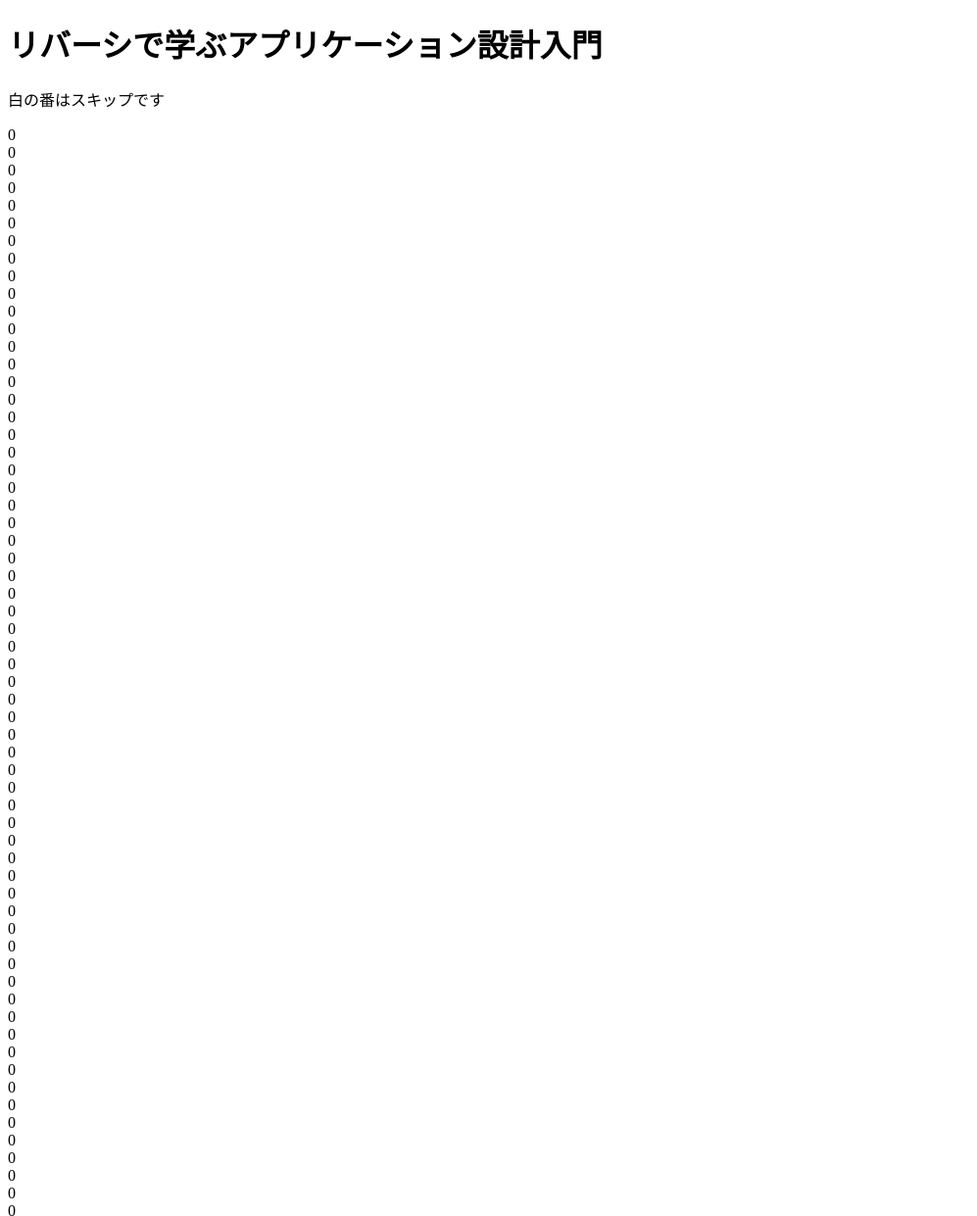
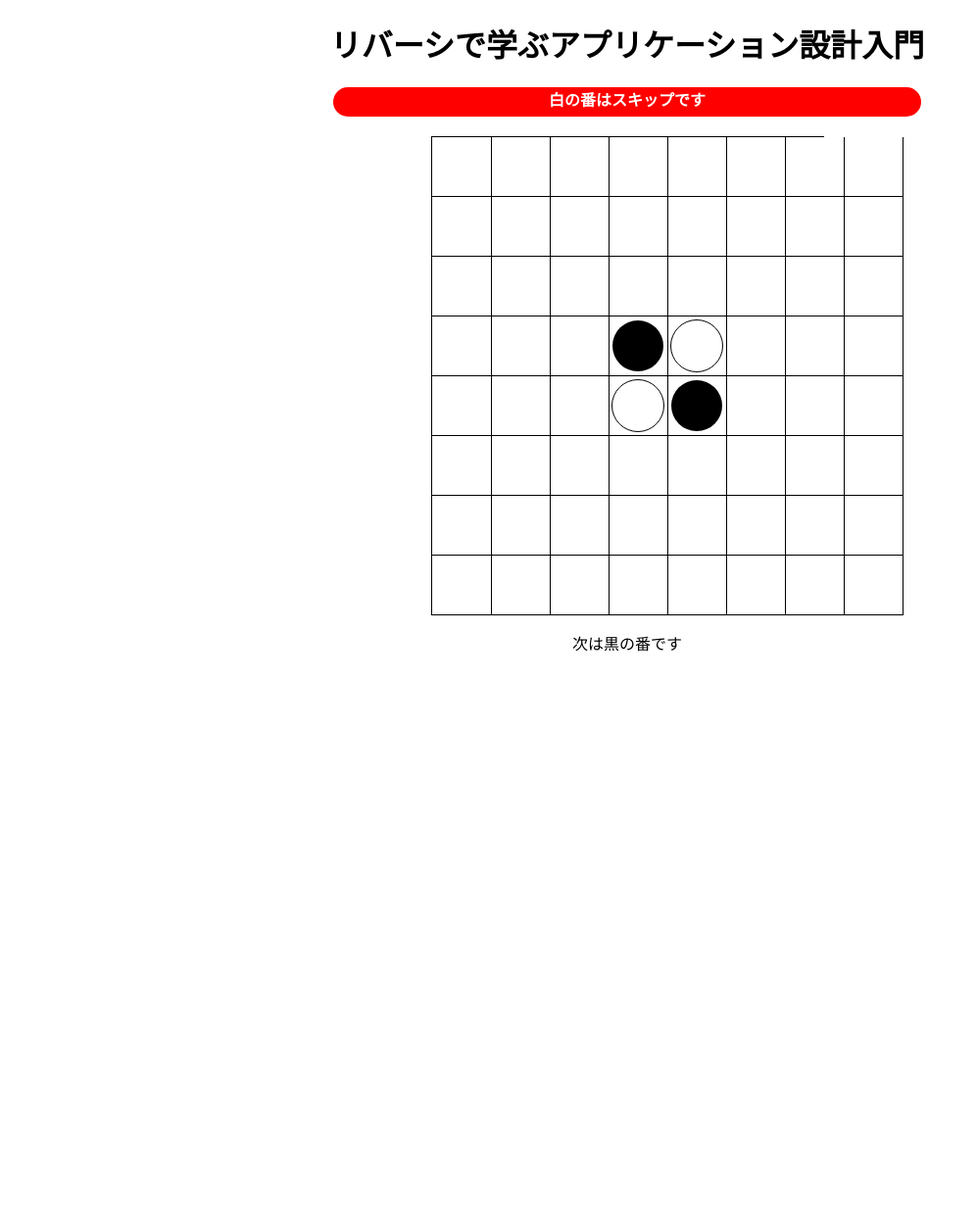
Before and after one commit to palm7710/ApplicationDesign, a website: page static/index.html in a window 1280 px wide. Shown: the top 1241 px of the page at 98% size, without its empty margins (0-997 px from the left). After the commit the page ends 800 px from the top, so only its background shows below. Drawn offline with Linux system fonts and the light colour scheme.

Commit message:
JSで盤面を表示する

```diff
--- a/static/index.html
+++ b/static/index.html
@@ -3,6 +3,7 @@
   <head>
     <meta charset="UTF-8" />
     <meta name="viewport" content="width=device-width, initial-scale=1.0" />
+    <link rel="stylesheet" href="style.css" />
     <title>リバーシ</title>
   </head>
   <body>
@@ -10,82 +11,12 @@
       <h1>リバーシで学ぶアプリケーション設計入門</h1>
     </header>
     <main>
-      <p>白の番はスキップです</p>
-      <div>
-        <!-- 8マス -->
-        <div>0</div>
-        <div>0</div>
-        <div>0</div>
-        <div>0</div>
-        <div>0</div>
-        <div>0</div>
-        <div>0</div>
-        <div>0</div>
-        <!-- 8マス -->
-        <div>0</div>
-        <div>0</div>
-        <div>0</div>
-        <div>0</div>
-        <div>0</div>
-        <div>0</div>
-        <div>0</div>
-        <div>0</div>
-        <!-- 8マス -->
-        <div>0</div>
-        <div>0</div>
-        <div>0</div>
-        <div>0</div>
-        <div>0</div>
-        <div>0</div>
-        <div>0</div>
-        <div>0</div>
-        <!-- 8マス -->
-        <div>0</div>
-        <div>0</div>
-        <div>0</div>
-        <div>0</div>
-        <div>0</div>
-        <div>0</div>
-        <div>0</div>
-        <div>0</div>
-        <!-- 8マス -->
-        <div>0</div>
-        <div>0</div>
-        <div>0</div>
-        <div>0</div>
-        <div>0</div>
-        <div>0</div>
-        <div>0</div>
-        <div>0</div>
-        <!-- 8マス -->
-        <div>0</div>
-        <div>0</div>
-        <div>0</div>
-        <div>0</div>
-        <div>0</div>
-        <div>0</div>
-        <div>0</div>
-        <div>0</div>
-        <!-- 8マス -->
-        <div>0</div>
-        <div>0</div>
-        <div>0</div>
-        <div>0</div>
-        <div>0</div>
-        <div>0</div>
-        <div>0</div>
-        <div>0</div>
-        <!-- 8マス -->
-        <div>0</div>
-        <div>0</div>
-        <div>0</div>
-        <div>0</div>
-        <div>0</div>
-        <div>0</div>
-        <div>0</div>
-        <div>0</div>
+      <div class="warning-message-area">
+        <p class="warning-message">白の番はスキップです</p>
       </div>
+      <div id="board" class="board"></div>
       <p>次は黒の番です</p>
     </main>
+    <script src="main.js"></script>
   </body>
 </html>
--- /dev/null
+++ b/static/main.js
@@ -0,0 +1,47 @@
+const EMPTY = 0;
+const DARK = 1;
+const LIGHT = 2;
+
+const INITIAL_BOARD = [
+  [EMPTY, EMPTY, EMPTY, EMPTY, EMPTY, EMPTY, EMPTY, EMPTY],
+  [EMPTY, EMPTY, EMPTY, EMPTY, EMPTY, EMPTY, EMPTY, EMPTY],
+  [EMPTY, EMPTY, EMPTY, EMPTY, EMPTY, EMPTY, EMPTY, EMPTY],
+  [EMPTY, EMPTY, EMPTY, DARK, LIGHT, EMPTY, EMPTY, EMPTY],
+  [EMPTY, EMPTY, EMPTY, LIGHT, DARK, EMPTY, EMPTY, EMPTY],
+  [EMPTY, EMPTY, EMPTY, EMPTY, EMPTY, EMPTY, EMPTY, EMPTY],
+  [EMPTY, EMPTY, EMPTY, EMPTY, EMPTY, EMPTY, EMPTY, EMPTY],
+  [EMPTY, EMPTY, EMPTY, EMPTY, EMPTY, EMPTY, EMPTY, EMPTY],
+];
+
+const boardElement = document.getElementById("board");
+
+async function showBoard() {
+  while (boardElement.firstChild) {
+    boardElement.removeChild(boardElement.firstChild);
+  }
+
+  INITIAL_BOARD.forEach((line) => {
+    line.forEach((square) => {
+      // <div class="square">
+      const squareElement = document.createElement("div");
+      squareElement.className = "square";
+
+      if (square !== EMPTY) {
+        // <div class="stone dark">
+        const stoneElement = document.createElement("div");
+        const color = square === DARK ? "dark" : "light";
+        stoneElement.className = `stone ${color}`;
+
+        squareElement.appendChild(stoneElement);
+      }
+
+      boardElement.appendChild(squareElement);
+    });
+  });
+}
+
+async function main() {
+  await showBoard();
+}
+
+main();
--- /dev/null
+++ b/static/style.css
@@ -0,0 +1,51 @@
+body {
+  text-align: center;
+}
+
+.warning-message-area {
+  height: 30px;
+}
+
+.warning-message {
+  width: 600px;
+  height: 30px;
+  margin: 0 auto;
+  background-color: red;
+  color: white;
+  font-weight: bold;
+  border-radius: 15px;
+}
+
+.board {
+  width: 400px;
+  margin: 0 auto;
+  margin-top: 20px;
+  display: grid;
+  grid-template-columns: repeat(8, 60px);
+  border: solid;
+  border-width: 1px 0 0 1px;
+}
+
+.square {
+  width: 60px;
+  height: 60px;
+  border: solid;
+  border-width: 0 1px 1px 0;
+  display: flex;
+  justify-content: center;
+  align-items: center;
+}
+
+.stone {
+  width: 52px;
+  height: 52px;
+  border-radius: 50%;
+}
+
+.dark {
+  background-color: black;
+}
+
+.light {
+  border: 1px solid;
+}
```
